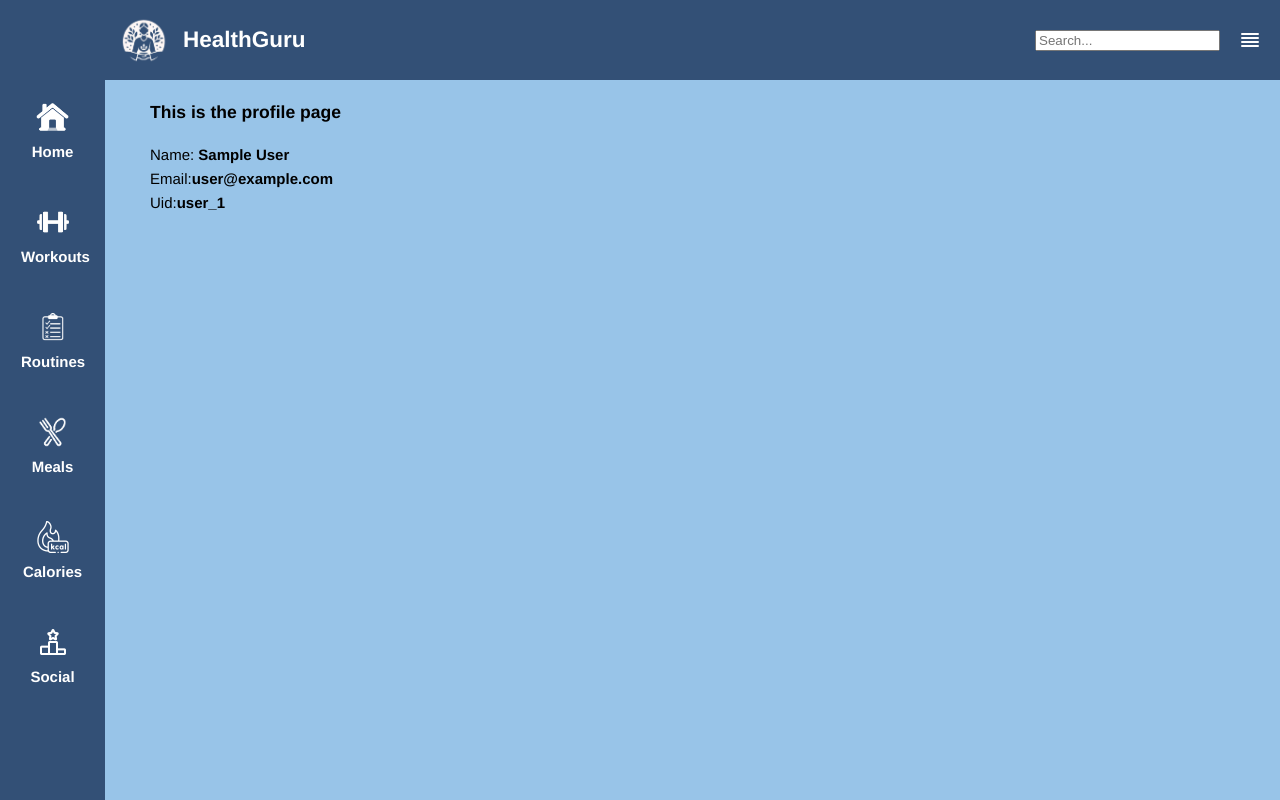
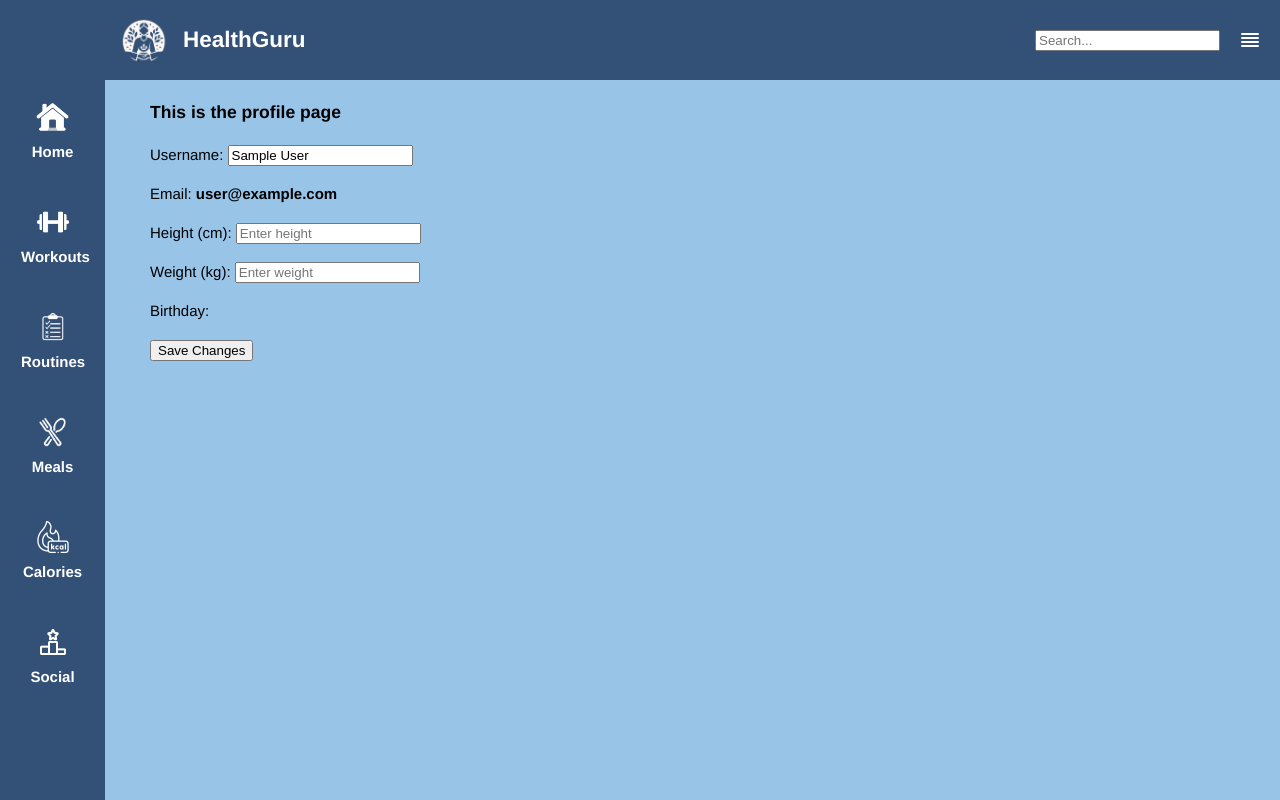
Before and after one commit to BT3103AppDev1/l1-final-term-project-group7, a Vue app: page /profile in a window 1280 px wide. Built offline with nearby package versions, Linux system fonts and the light colour scheme; no server answers; the database is empty; sample sign-in values are in the browser's storage.

Commit message:
update profile
pulls from current info to populate field, can edit and it will be updated

```diff
--- a/src/views/Profile.vue
+++ b/src/views/Profile.vue
@@ -2,18 +2,122 @@
     <div>
         <div><h3><strong>This is the profile page</strong></h3></div>
         <div>
-            <p>
-            Name: <strong>{{ user.displayName }}</strong><br>
-            Email:<strong>{{ user.email }}</strong><br>
-            Uid:<strong>{{ user.uid }}</strong><br>
-            </p>
+            <p>Username: <input v-model="username" placeholder="Enter username"  type="text" /></p>
+            <p>Email: <strong>{{ email }}</strong></p>
+            <p>Height (cm): <input v-model="height" placeholder="Enter height" type="text" /></p>
+            <p>Weight (kg): <input v-model="weight" placeholder="Enter weight" type="text" /></p>
+            <p>Birthday:<strong>{{ birthday }}</strong></p>
+            <p><button @click="updateUserProfile">Save Changes</button></p>
         </div>
+        <p id="errorMsg" v-if="errorMessage">{{ errorMessage }}</p>
     </div>
 </template>
-<script setup>
-import { getAuth, onAuthStateChanged } from 'firebase/auth';
-import firebaseApp from '@/firebase';
 
-const auth = getAuth(firebaseApp);
-const user = auth.currentUser;
+<script>
+import { db } from '@/firebase';
+import firebaseApp  from '@/firebase.js';
+import { collection, doc, setDoc, addDoc, getDoc} from 'firebase/firestore';
+import { getAuth, onAuthStateChanged, updateProfile } from 'firebase/auth';
+import { getVNodeBlockHelper } from '@vue/compiler-core';
+export default {
+
+    data() {
+        return {
+            email: '',
+            username: '',
+            weight: '',
+            height: '',
+            birthday: '',
+            errorMessage: '',
+            user: '',
+            uid: ''
+        }
+    },
+
+    mounted() {
+        const auth = getAuth();
+        onAuthStateChanged(auth, (user) => {
+        if (user) {
+            this.user = user;
+            this.uid = user.uid;
+            console.log("uid", this.uid);
+            this.username = user.displayName || '';
+            this.email = user.email || '';
+            console.log("username:", this.username)
+            const docRef = doc(db, 'users', this.uid);
+            this.fetchData(docRef);
+        }
+        })
+    },
+
+    methods: {
+
+        async fetchData(docRef) {
+            try {
+                const docSnap = await getDoc(docRef);
+                console.log(docSnap.data())
+
+                // check if document exists and is not missing
+                if (docSnap.exists() && docSnap.data().userInfo) {
+                    const userData = docSnap.data().userInfo
+                    console.log("User data:" , userData)
+                    this.weight = userData.weight,
+                    this.height = userData.height,
+                    this.birthday = userData.birthday
+                    // username and email gotten in mounted
+                } else {
+                    console.log("cant find document or document exist but userinfo missing");
+                    console.log("creating  new document");
+                    await setDoc(docRef, {
+                        userInfo: {
+                            email: this.email,
+                            username: this.username,
+                            weight: this.weight,
+                            height: this.height,
+                            birthday: this.birthday
+                        }
+                    });
+                    console.log("document updated");
+                }
+            } catch (error) {
+                this.errorMessage = error.message;
+            }
+        },
+
+        async updateUserProfile() {
+            console.log('updating to uid:', this.uid);
+            const docRef = doc(db, 'users', this.uid);
+            console.log("docref", docRef);
+            console.log("Current weight:", this.weight, "Type:", typeof this.weight);
+            console.log("Current height:", this.height, "Type:", typeof this.height);
+            console.log("this.user", this.user);
+            try {
+                console.log("calling updatedoc");
+                await setDoc(docRef, {
+                    userInfo: {
+                        email: this.email,
+                        username: this.username,
+                        weight: this.weight,
+                        height: this.height,
+                        birthday: this.birthday
+                    }
+                });
+
+                console.log("height and weight updated");
+                // update displayName on auth side if changed
+                if (this.user.displayName != this.username) {
+                    console.log("updating displayname from", this.user.displayName);
+                    console.log("updated displayname to", this.username);
+                    await updateProfile(this.user, {
+                        displayName: this.username
+                    });
+                    console.log("displayname updated")
+                }
+            } catch (error) {
+                this.errorMessage = 'Failed to update profile' + error.Message;
+            }
+        }
+    }
+
+}
 </script>
--- a/src/views/Register.vue
+++ b/src/views/Register.vue
@@ -15,6 +15,10 @@
     <div class="field-container">
         <input type="password" placeholder="Password" v-model="password" @blur="validatePassword" />
        <!-- <span v-if="errors.password" class="error-message">{{ errors.password }}</span>-->
+    </div>
+    <div class="field-container">
+        <input type="text" placeholder="Username" v-model="username" />
+        <!--<span v-if="errors.weight" class="error-message">{{ errors.weight }}</span>-->
     </div>
     <div class="field-container">
         <input type="text" placeholder="Weight (kg)" v-model="weight" @blur="validateWeight" />
@@ -40,9 +44,9 @@
 </template>
 
 <script>
-import { getAuth, createUserWithEmailAndPassword, GoogleAuthProvider, signInWithPopup, onAuthStateChanged } from 'firebase/auth';
+import { getAuth, createUserWithEmailAndPassword, GoogleAuthProvider, signInWithPopup, updateProfile } from 'firebase/auth';
 import firebaseApp  from '@/firebase.js';
-import { collection, doc, setDoc, addDoc} from 'firebase/firestore';
+import { doc, setDoc } from 'firebase/firestore';
 import { db } from '@/firebase';
 
 export default {
@@ -52,6 +56,7 @@ export default {
         return {
             email: '',
             password: '',
+            username: '',
             weight: '',
             height: '',
             birthday: '',
@@ -77,7 +82,6 @@ export default {
             } else {
                 this.errors.email = null;
             }
-
         },
 
         validatePassword() {
@@ -133,7 +137,7 @@ export default {
 
 
         async register() {
-            if (!this.email || !this.password || !this.weight || !this.height || !this.birthday) {
+            if (!this.email || !this.password || !this.weight || !this.height || !this.birthday || !this.username) {
                 this.errorMessage = "All fields are required.";
                 return;
             }
@@ -145,10 +149,20 @@ export default {
                 const userCredential = await createUserWithEmailAndPassword(this.auth, this.email, this.password);
                 const uid = userCredential.user.uid;
 
+                // save username to auth
+                await updateProfile(this.auth.currentUser, {
+                    displayName: this.username
+                }).then(() => {
+                    console.log("Username updated successfully!");
+                }).catch((error) => {
+                    console.error("Error updating username:", error);
+                });
+
                 const docRef = doc(db, 'users', uid);
                 await setDoc(docRef, {
                     userInfo: {
                         email: this.email,
+                        username: this.username,
                         weight: this.weight,
                         height: this.height,
                         birthday: this.birthday
```
